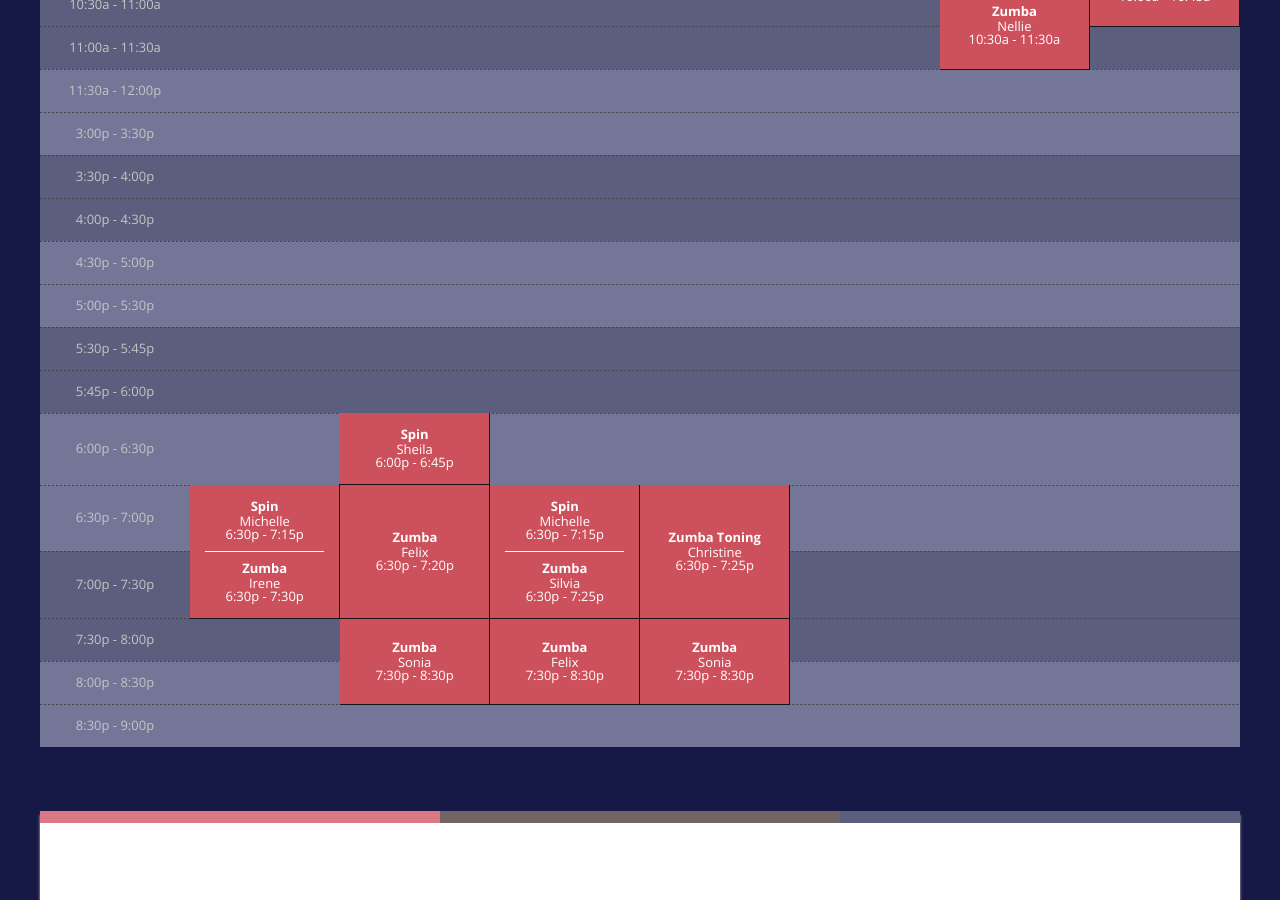
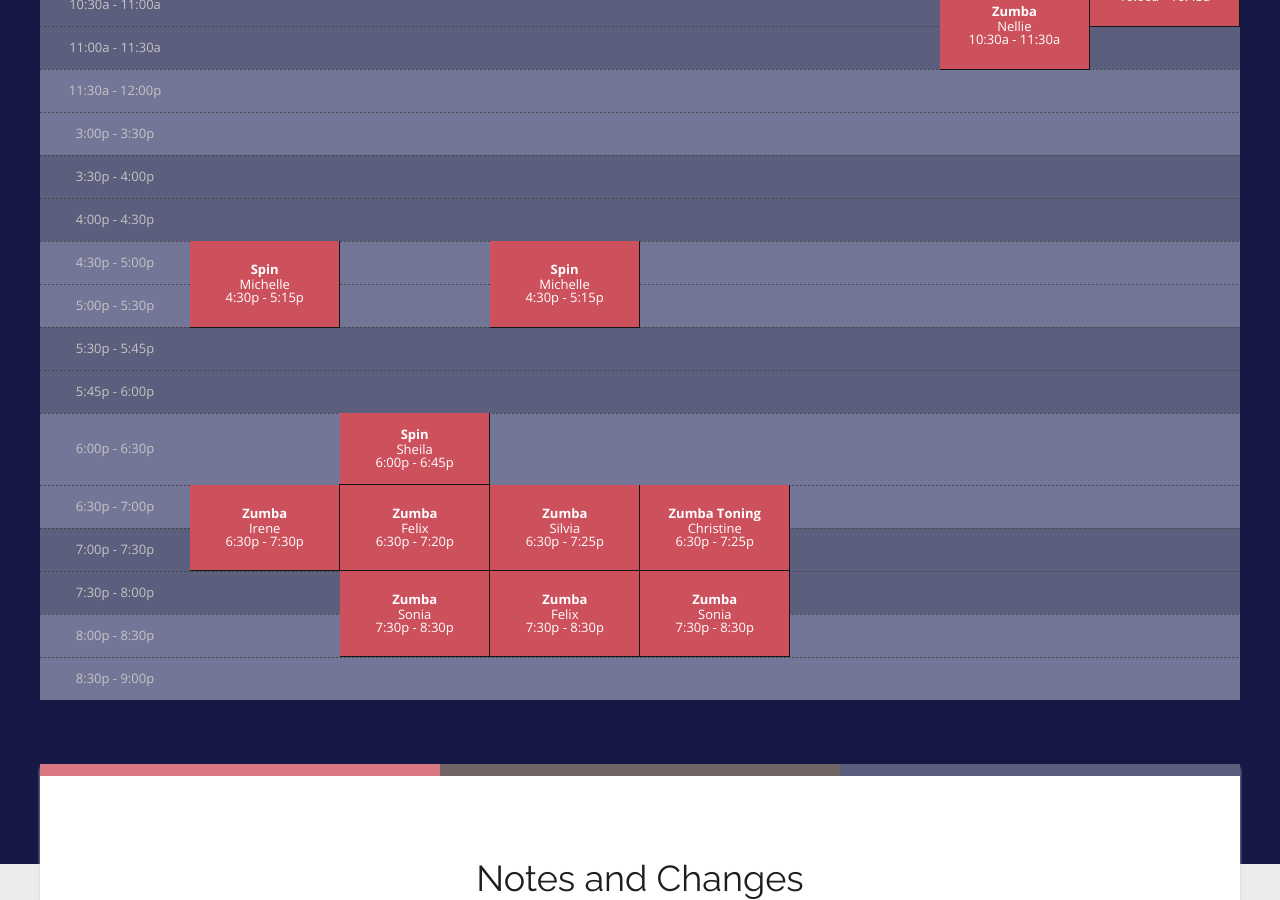
Before and after one commit to rwstone/shapeitup, a Jekyll site: the page built from schedule/index.md, in a window 1280 px wide and 900 px high, scrolled down 686 px. Built offline with Jekyll 4.4.1, drawn with Linux system fonts in a browser that asks for light colours; some web fonts are replaced.

Commit message:
Updated Index

```diff
--- a/schedule/index.md
+++ b/schedule/index.md
@@ -8,17 +8,17 @@ sessions:
   start_time: 9:00a
   end_time: 10:00a
   length: 3
+- class: Spin
+  instructor: Michelle
+  day: Monday
+  start_time: 4:30p
+  end_time: 5:15p
+  length: 2
 - class: Zumba
   instructor: Irene
   day: Monday
   start_time: 6:30p
   end_time: 7:30p
-  length: 2
-- class: Spin
-  instructor: Michelle
-  day: Monday
-  start_time: 6:30p
-  end_time: 7:15p
   length: 2
 - class: Spin
   instructor: Sheila
@@ -44,17 +44,17 @@ sessions:
   start_time: 9:30a
   end_time: 10:25a
   length: 2
+- class: Spin
+  instructor: Michelle
+  day: Wednesday
+  start_time: 4:30p
+  end_time: 5:15p
+  length: 2
 - class: Zumba
   instructor: Silvia
   day: Wednesday
   start_time: 6:30p
   end_time: 7:25p
-  length: 2
-- class: Spin
-  instructor: Michelle
-  day: Wednesday
-  start_time: 6:30p
-  end_time: 7:15p
   length: 2
 - class: Zumba
   instructor: Felix
```
